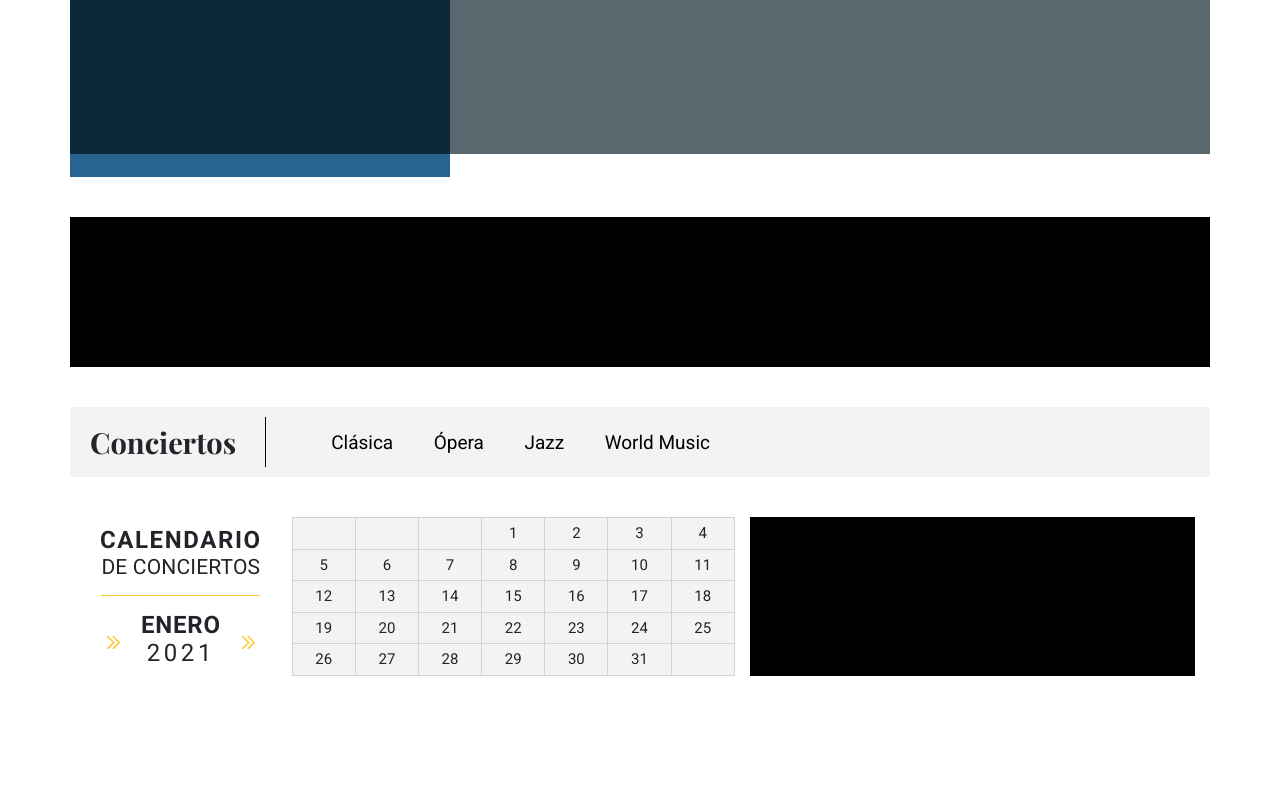
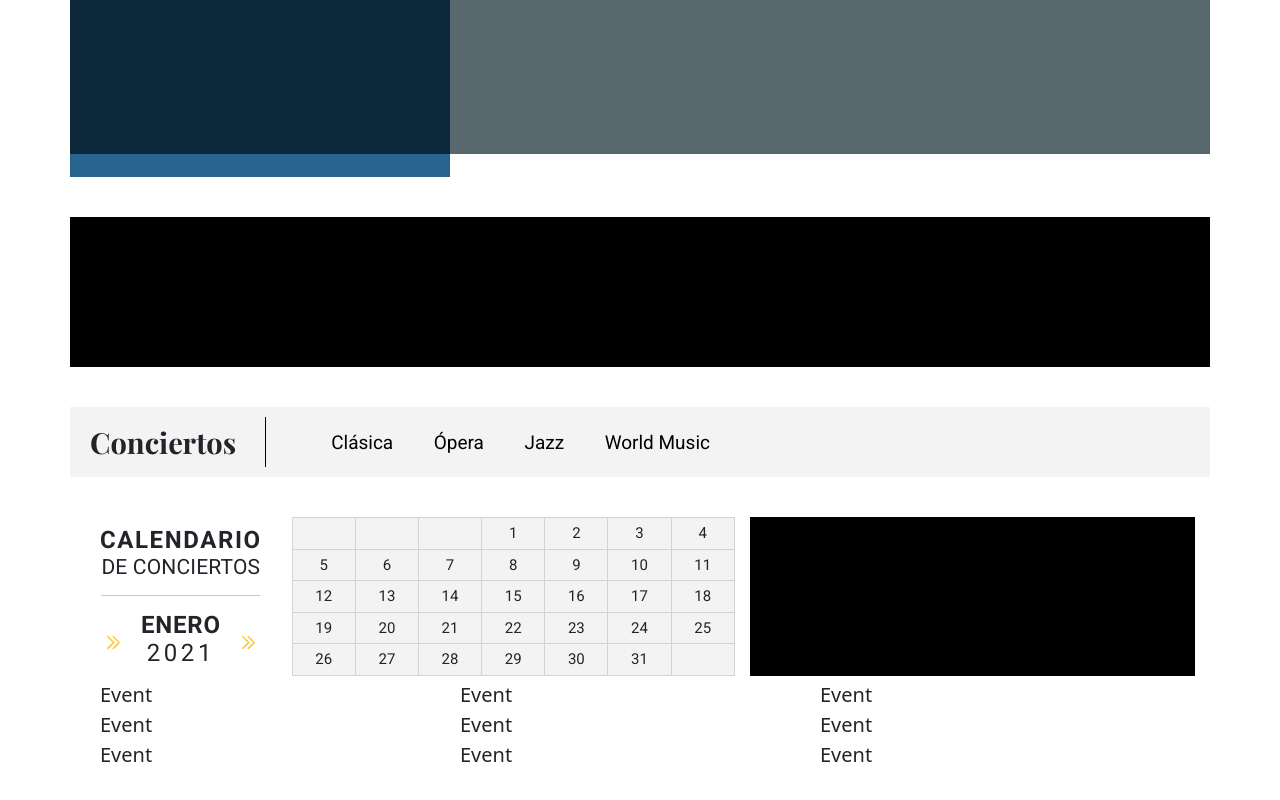
Before and after one commit to jomarz/tempo-front, a Vue app: page / in a window 1280 px wide. Shown: the part 633-1433 px from the top of the page. Before the commit the page ends 1353 px from the top, so only its background shows below. Built offline with nearby package versions, Linux system fonts and the light colour scheme.

Commit message:
Create article grid

```diff
--- a/src/components/ArticleGrid.vue
+++ b/src/components/ArticleGrid.vue
@@ -1,6 +1,17 @@
 <template>
-    <div class="article-gid event-grid container">
-
+    <div class="article-grid event-grid container flex-wrap">
+        <template v-for="content in contentList" :key="content">
+            <template v-if="contentType === 'event'">
+                <div class="col-md-4">
+                    Event
+                </div>
+            </template>
+            <template v-else-if="contentType === 'article'">
+                <div class="col-lg-4">
+                    Article
+                </div>
+            </template>
+        </template>
     </div>
 </template>
 
@@ -9,11 +20,14 @@ export default {
 
     setup () {
         const contentType = "event";
-        return { contentType };
+        const contentList = [1,2,3,4,5,6,7,8,9];
+        return { contentType, contentList };
     }
 }
 </script>
 
-<style lang="sass" scoped>
-
+<style lang="scss" scoped>
+    .article-grid.container {
+        display: flex;
+    }
 </style>
--- a/src/components/ConcertsSection.vue
+++ b/src/components/ConcertsSection.vue
@@ -21,14 +21,16 @@
                 <ad-box class="ad-small" />
             </div>
         </div>
+        <article-grid />
     </div>
 </template>
 
 <script>
 import AdBox from './AdBox.vue'
+import ArticleGrid from './ArticleGrid.vue'
 import Calendar from './Calendar.vue'
 export default {
-  components: { Calendar, AdBox },
+  components: { Calendar, AdBox, ArticleGrid },
 
 }
 </script>
```
